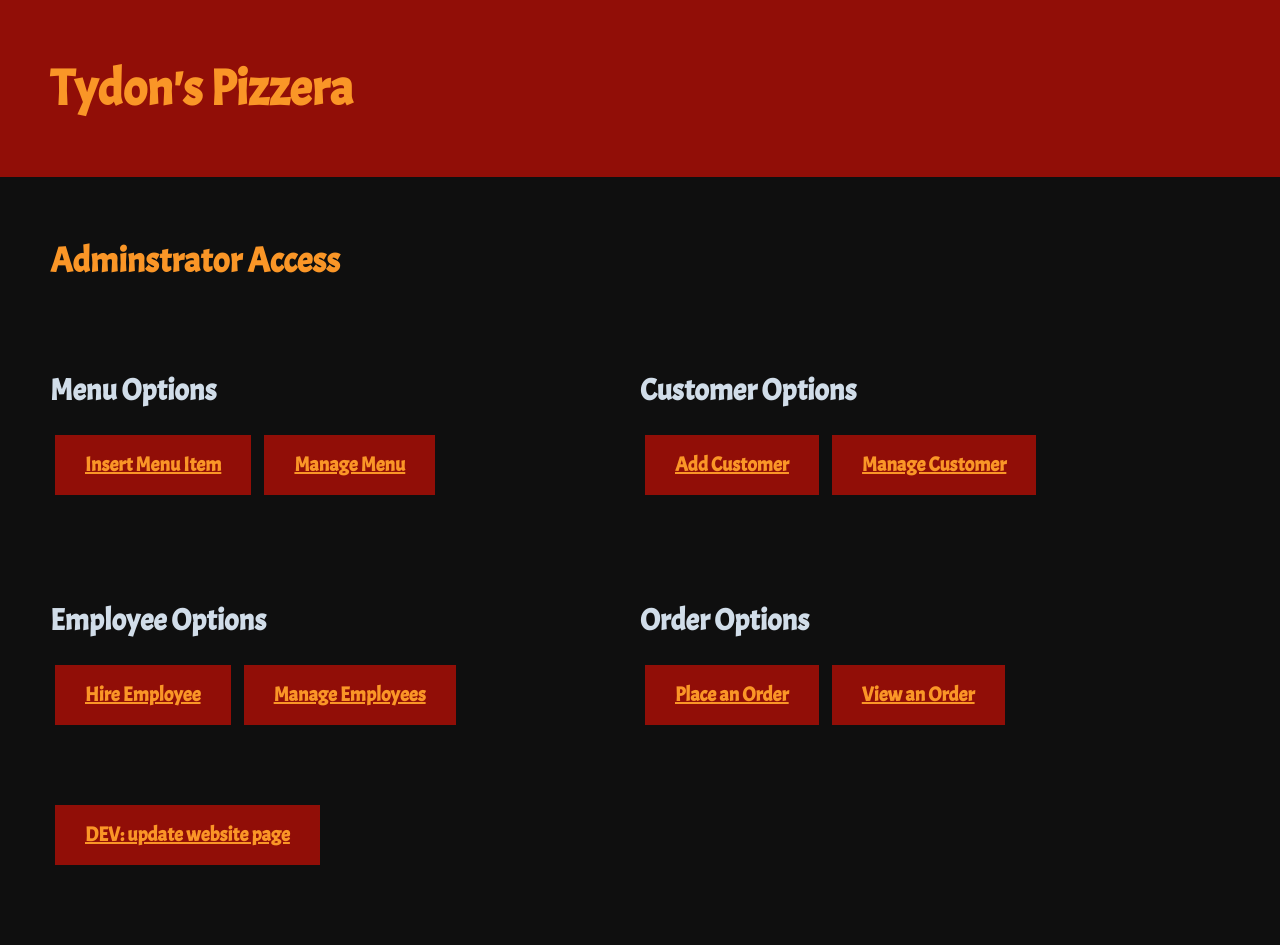
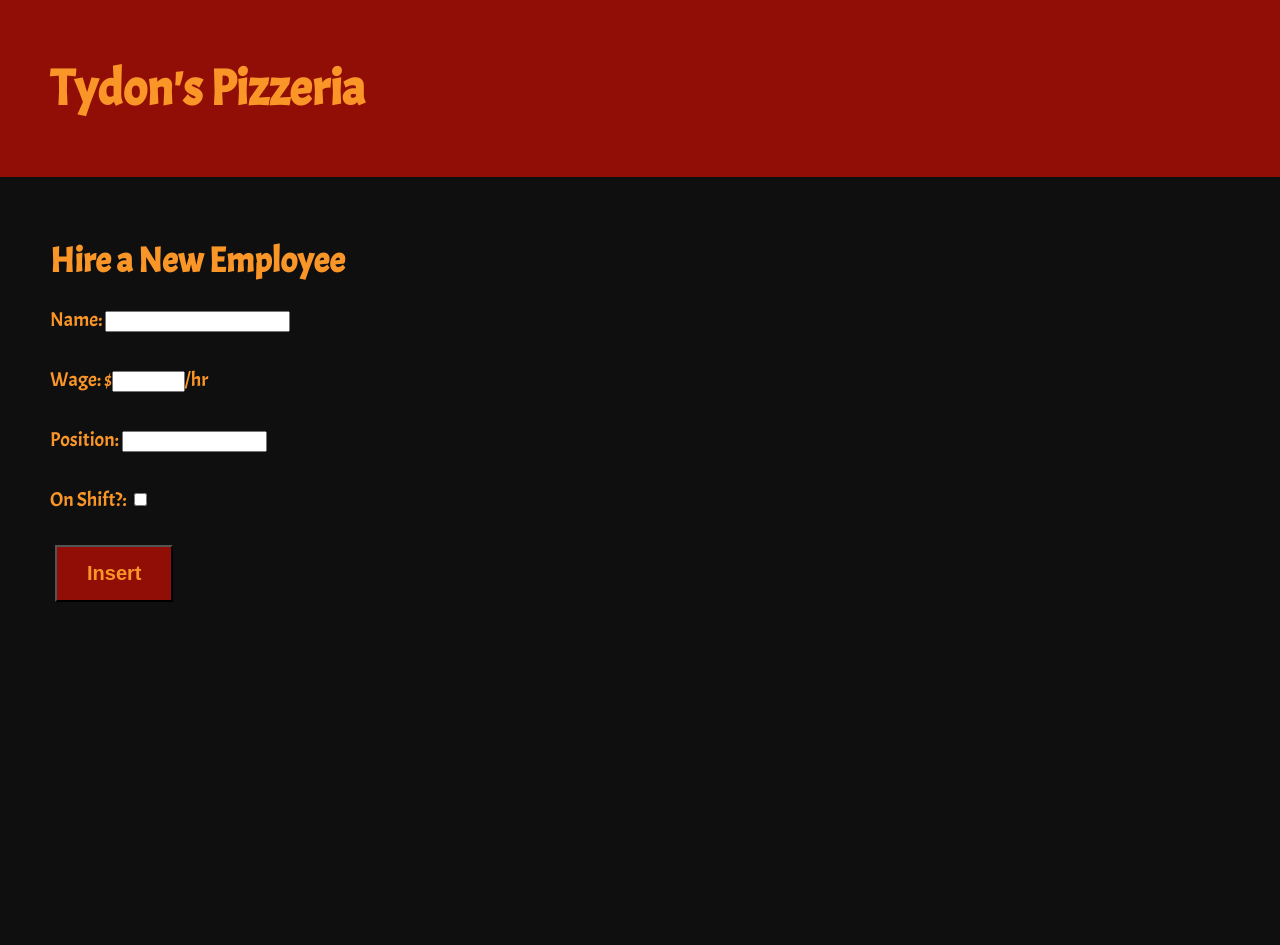
Before and after one commit to Hotrod1220/TydonsPizzeria, a PHP site: page /index.html in a window 1280 px wide. After the commit the page ends 602 px from the top, so only its background shows below. Run offline with PHP 8.4, Linux system fonts and the light colour scheme.

Commit message:
Insert styles changed

```diff
--- a/css/style.css
+++ b/css/style.css
@@ -57,10 +57,12 @@ header {
 /* Typography */
 h1 {
     font-size: 50px;
+    color: #FA9627;
 }
 
 h2 {
     font-size: 35px;
+    color: #FA9627;
 }
 
 h3 {
@@ -70,3 +72,8 @@ h3 {
 p {
     font-family: 'Montserrat', sans-serif;
 }
+
+a {
+    text-decoration: none;
+    color: #FA9627;
+}
--- a/index.html
+++ b/index.html
@@ -1,49 +1,28 @@
 <!DOCTYPE html>
 <html>
-
     <head>
         <meta charset="UTF-8">
-    <title>Tydon\'s Pizzeria</title>
+        <title>Tydon's Pizzeria - Hire a New Employee</title>
         <link rel="preconnect" href="https://fonts.googleapis.com">
         <link rel="preconnect" href="https://fonts.gstatic.com" crossorigin>
         <link href="https://fonts.googleapis.com/css2?family=Acme&family=Montserrat&display=swap" rel="stylesheet">
         <link rel="stylesheet" href="css/style.css">
     </head>
-
     <body>
         <header class="wrapper">
             <div class="container orange-text">
-            <h1>Tydon's Pizzera</h1>
+                <h1><a href="index.php">Tydon's Pizzeria<a></h1>
             </div>
         </header>
-    <main class="wrapper container">
-        <h2 class="orange-text">Adminstrator Access</h2>
-        <div class="grid-three">
-            <div class="text-wrapper">
-                <h3>Menu Options</h3>
-                <a href="insert_menu.php" class="button">Insert Menu Item</a>
-                <a href="manage_menu.php" class="button">Manage Menu</a>
-            </div>
-            <div class="text-wrapper">
-                <h3>Customer Options</h3>
-                <a href="insert_customer.php" class="button">Add Customer</a>
-                <a href="manage_customer.php" class="button">Manage Customer</a>
-            </div>
-            <div class="text-wrapper">
-                <h3>Employee Options</h3>
-                <a href="insert_menu.php" class="button">Hire Employee</a>
-                <a href="manage_menu.php" class="button">Manage Employees</a>
-            </div>
-            <div class="text-wrapper">
-                <h3>Order Options</h3>
-                <a href="insert_menu.php" class="button">Place an Order</a>
-                <a href="manage_menu.php" class="button">View an Order</a>
-            </div>
-            <div class="text-wrapper">
-                <a href="view_order.php" class="button">DEV: update website page</a>
-            </div>
-        </div>
+        <main class="container wrapper">
+            <h2 class="orange-text">Hire a New Employee</h2>
+            <form action="" method=post>
+            Name: <input type=text name="name" size=20><br><br>
+            Wage: $<input type=text name="wage" size=6>/hr<br><br>
+            Position: <input type=text name="position" size=15><br><br>
+            On Shift?: <input type=checkbox name="clockedIn" value=1><br><br>
+            <input type=submit name="submit" value="Insert" class="button">
+        </form>
         </main>
     </body>
-
 </html>
```
Also changed, not shown: index.php (+1 -20 lines), insert_customer.php (+29 -0 lines), insert_employee.php (+14 -3 lines), insert_menu.php (+29 -8 lines). Lines whose indentation alone changed are shown as unchanged.
